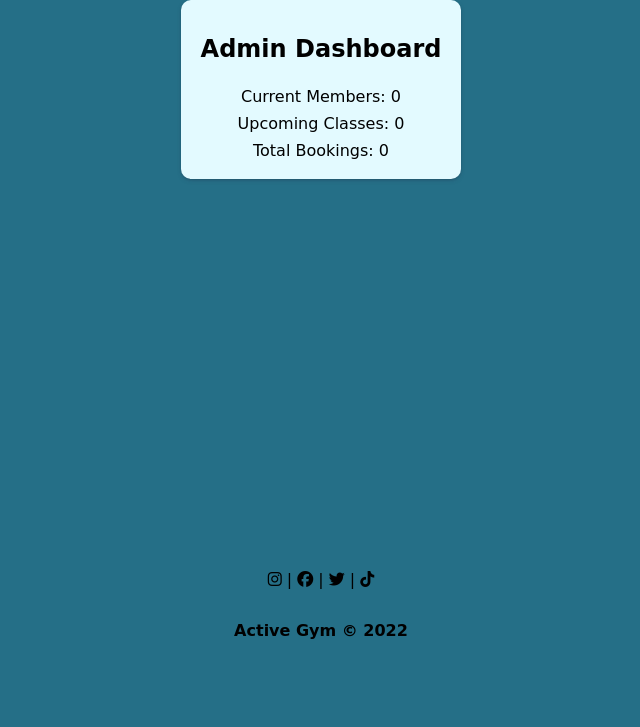
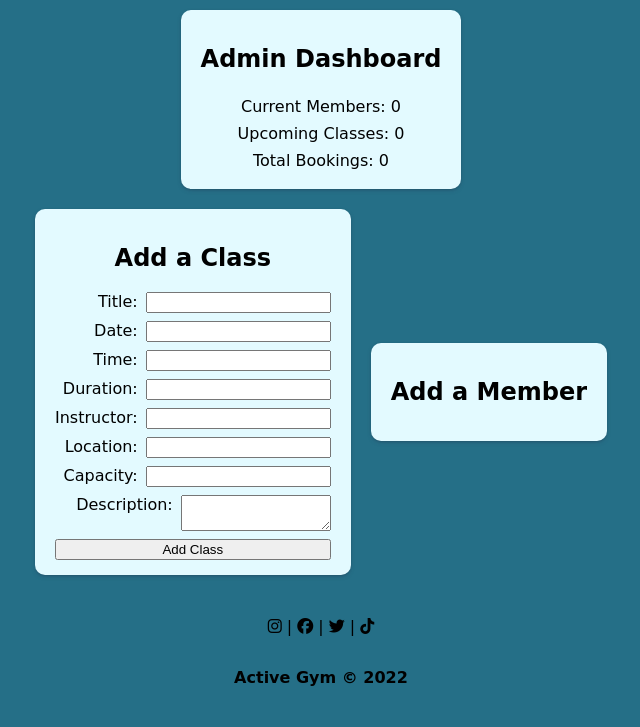
Before and after one commit to HelenLangers/CC_Gym_App_Project, a Flask app: page / in a window 1280 px wide. Shown: the part 136-863 px from the top of the page, without its empty margins (319-959 px from the left). Before the commit the page ends 775 px from the top, so only its background shows below. Run offline with Flask 2, Linux system fonts and the light colour scheme; data that the repository does not hold is empty; some libraries are stand-ins or nearby versions; some web fonts are replaced.

Commit message:
add class complete

```diff
--- a/static/style.css
+++ b/static/style.css
@@ -67,15 +67,24 @@ main {
     align-items: center;
 }
 
+.add-members-classes {
+    display: flex;
+    justify-content: center;
+    margin-left: 25px;
+    margin-right: 25px;
+    align-items: center;
+}
+
 .dashboard {
     display: flex;
     flex-direction: column;
     justify-content: center;
     padding: 15px 20px;
-    /* flex-basis: 250px; */
+    margin: 10px;
     border-radius: 10px;
     background-color: #E3FAFF;
     box-shadow: rgb(50 50 93 / 25%) 0px 2px 5px -1px, rgb(0 0 0 / 30%) 0px 1px 3px -1px;
+    width: auto;
 }
 
 .dashboard h2 {
@@ -91,6 +100,18 @@ main {
 .dashboard a {
     color: black;
     text-decoration: none;
+}
+
+.form {
+    display: flex;
+    flex-direction: column;
+    gap: 0.5rem;
+}
+
+.form>label {
+    display: flex;
+    justify-content: flex-end;
+    gap: 0.5rem;
 }
 
 .lesson-heading {
@@ -113,6 +134,7 @@ main {
     margin: 20px 10px;
     background-color: #E3FAFF;
     box-shadow: rgb(50 50 93 / 25%) 0px 2px 5px -1px, rgb(0 0 0 / 30%) 0px 1px 3px -1px;
+    width: 20vw
 }
 
 .lesson-blocks h3 {
@@ -143,7 +165,6 @@ main {
     border-radius: 10px;
     background-color: #E3FAFF;
     box-shadow: rgb(50 50 93 / 25%) 0px 2px 5px -1px, rgb(0 0 0 / 30%) 0px 1px 3px -1px;
-    max-width: 50%;
 }
 
 .one-lesson-block hr {
@@ -180,3 +201,10 @@ footer {
 strong {
     font-weight: bold;
 }
+
+@media (max-width: 768px) {
+    .lesson-blocks {
+        display: block;
+        text-align: center;
+    }
+}
--- a/templates/index.html
+++ b/templates/index.html
@@ -11,6 +11,60 @@
             <p><a href="/bookings">Total Bookings</a>: {{ bookings_total }}</p>
         </div>
     </div>
+    <div class="add-members-classes">
+        <div class="dashboard">
+            <h2>Add a Class</h2>
+            <div>
+            <form action="/classes" method="POST" class="form">
+                <label for="title">
+                <span>Title:</span>
+                <input type="text" name="title" id="title">
+                </label>
+
+                <label for="date">
+                <span>Date:</span>
+                <input type="text" name="date" id="date">
+                </label>
+
+                <label for="time">
+                <span>Time:</span>
+                <input type="text" name="time" id="time">
+                </label>
+
+                <label for="duration">
+                <span>Duration:</span>
+                <input type="text" name="duration" id="duration">
+                </label>
+
+                <label for="instructor">
+                <span>Instructor:</span>
+                <input type="text" name="instructor" id="instructor">
+                </label>
+
+                <label for="location">
+                <span>Location:</span>
+                <input type="text" name="location" id="location">
+                </label>
+
+                <label for="capacity">
+                <span>Capacity:</span>
+                <input type="number" name="capacity" id="capacity">
+                </label>
+
+                <label for="description">
+                <span>Description:</span>
+                <textarea id = "description" name="description" rows="2" cols = "16"></textarea>
+                </label>
+
+                <input type="submit" value="Add Class">
+            </form>
+        </div>
+        </div>
+
+        <div class="dashboard">
+            <h2>Add a Member</h2>
+        </div>
+    </div>
 </section>
 
 
```
Also changed, not shown: controllers/lesson_controller.py (+17 -2 lines).
